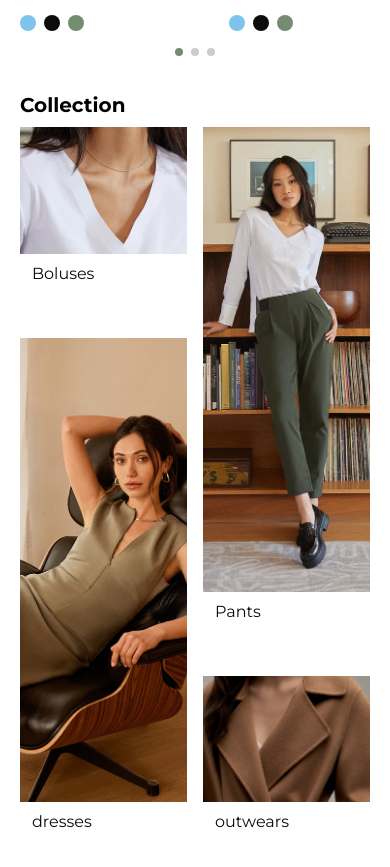
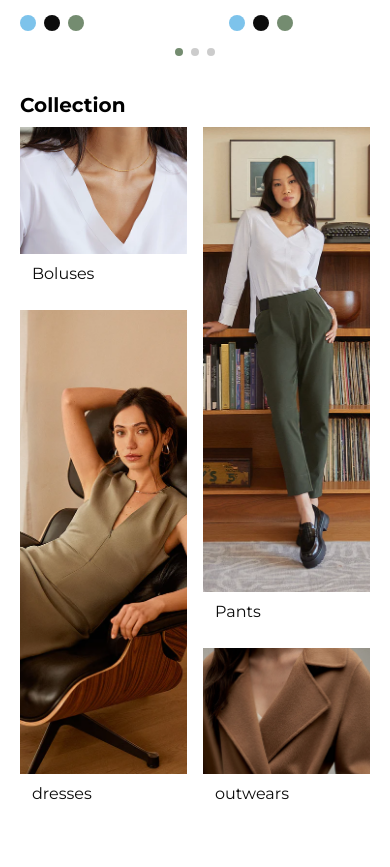
Before and after one commit to javadyousefi1/modimal-front, a React (Vite) app: page / in a window 390 px wide. Shown: the part 1168-2035 px from the top of the page. Built offline with nearby package versions, Linux system fonts and the light colour scheme.

Commit message:
make collection section responsive

```diff
--- a/src/pages/HomePage.jsx
+++ b/src/pages/HomePage.jsx
@@ -110,50 +110,58 @@ const HomePage = () => {
         <section className="px-5 mt-5 md:px-[108px]">
           <h1 className="mb-2 text-xl font-bold">Collection</h1>
           <div className="grid grid-cols-2 gap-4">
-            <div className="flex flex-col justify-between gap-y-11">
-              <div className="w-full col-span-1 row-span-3 ">
+            <div className="flex flex-col justify-between md:gap-y-11 gap-y-4">
+              <div className="relative w-full col-span-1 row-span-3">
                 <img
                   src={collection3}
                   alt=""
-                  className="h-[15vh] w-full object-cover"
+                  className="h-[15vh] md:h-[40vh] w-full object-cover"
                 />
+                <div className="md:absolute bottom-2 right-2">
                   <Link to="">
                     <Button>Boluses</Button>
                   </Link>
                 </div>
+              </div>
 
-              <div className="w-full col-span-1 row-span-7">
+              <div className="relative w-full col-span-1 row-span-7">
                 <img
                   src={collection2}
                   alt=""
-                  className="h-[55vh] w-full object-cover"
+                  className="h-[55vh] md:h-[100vh] w-full object-cover"
                 />
+                <div className="md:absolute bottom-2 right-2">
                   <Link to="">
                     <Button>dresses</Button>
                   </Link>
                 </div>
               </div>
-            <div className="flex flex-col justify-between gap-y-11">
-              <div className="w-full col-span-1 row-span-3 ">
+            </div>
+            <div className="flex flex-col justify-between gap-y-4 md:gap-y-11">
+              <div className="relative w-full col-span-1 row-span-3">
                 <img
                   src={collection4}
                   alt=""
-                  className="h-[55vh] w-full object-cover"
+                  className="h-[55vh] md:h-[100vh] w-full object-cover"
                 />
+                <div className="md:absolute bottom-2 left-2">
                   <Link to="">
                     <Button>Pants</Button>
                   </Link>
                 </div>
+              </div>
 
-              <div className="w-full col-span-1 row-span-7">
+              <div className="relative w-full col-span-1 row-span-7">
                 <img
                   src={collection1}
                   alt=""
-                  className="h-[15vh] w-full object-cover"
+                  className="h-[15vh] md:h-[40vh] w-full object-cover"
                 />
+                <div className="md:absolute bottom-2 right-2">
                   <Link to="">
                     <Button>outwears</Button>
                   </Link>
+                </div>
               </div>
             </div>
           </div>
```
Lines whose indentation alone changed are shown as unchanged.
